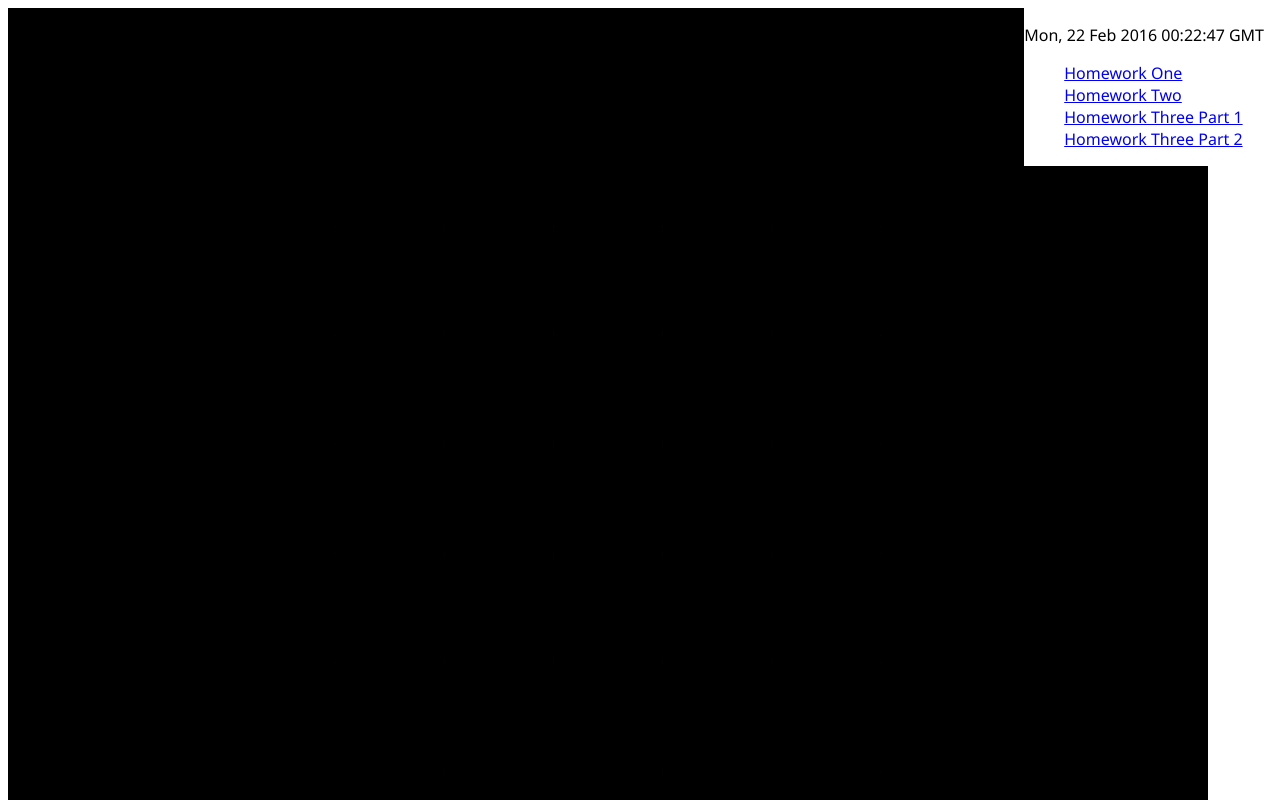
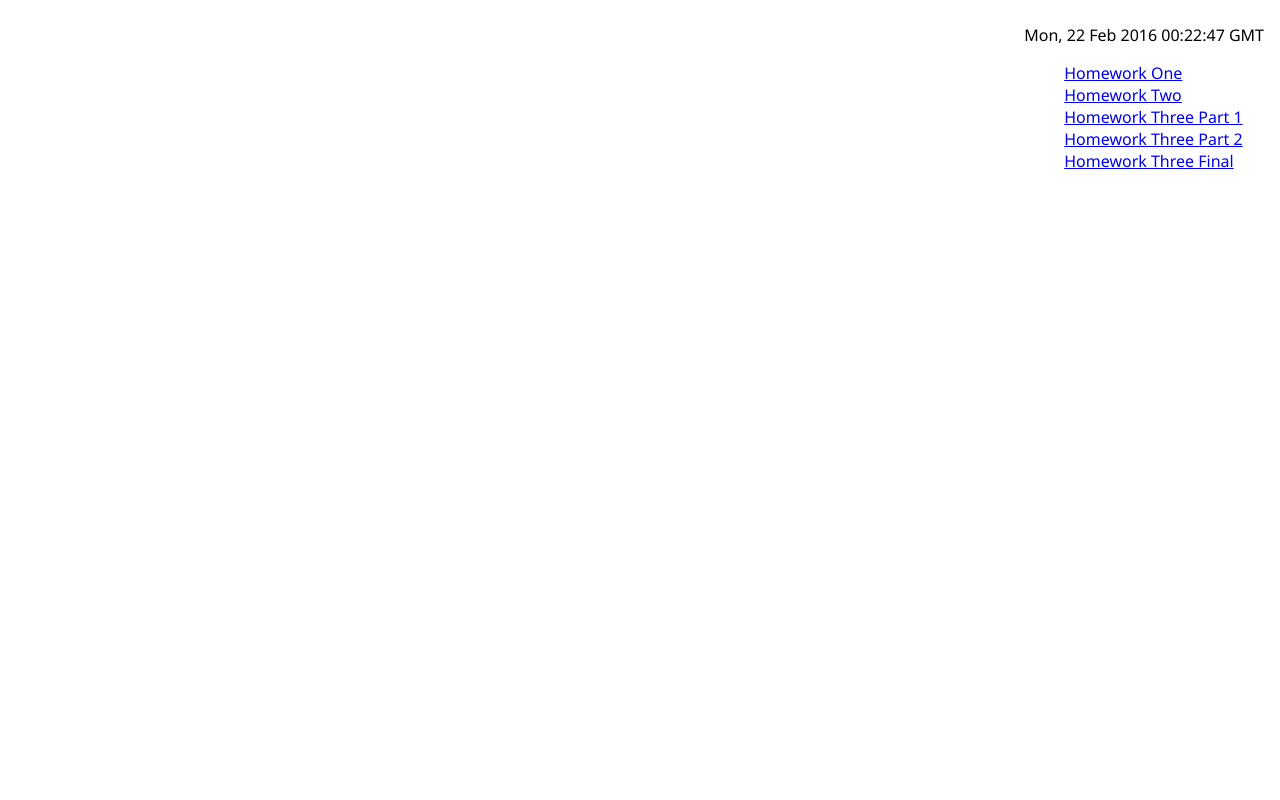
Before and after one commit to Nescient/cis600, a plain HTML site: page cis600/index.html in a window 1280 px wide. Shown: the top 800 px of the page. Drawn offline with nearby package versions, Linux system fonts and the light colour scheme; animation ran at ten frames a second.

Commit message:
added final
added another cellular automoton controller to clean up a lot of the
functionality.  now, rather than doing all ca's in parallel, we just do
one at a time and then trash it once we get the final values.

```diff
--- /dev/null
+++ b/cis600/Hw3ControllerFinal.js
@@ -0,0 +1,277 @@
+// Copyright © Sam Savage 2016
+var __extends = (this && this.__extends) || function (d, b) {
+    for (var p in b) if (b.hasOwnProperty(p)) d[p] = b[p];
+    function __() { this.constructor = d; }
+    d.prototype = b === null ? Object.create(b) : (__.prototype = b.prototype, new __());
+};
+var ColumnCountv2 = (function () {
+    function ColumnCountv2(column) {
+        this.column = 0;
+        this.counts = [];
+        this.entropy = [];
+        this.column = column;
+        return;
+    }
+    ColumnCountv2.prototype.addCount = function (str) {
+        this.counts[str] = (this.counts[str] ? this.counts[str] + 1 : 1);
+        return;
+    };
+    ColumnCountv2.prototype.updateEntropy = function (rowCount) {
+        this.entropy[rowCount - 1] = this.getEntropy(rowCount);
+    };
+    ColumnCountv2.prototype.getAvgEntropy = function () {
+        if (this.entropy.length > 0) {
+            var mean = 0;
+            for (var i = 0; i < this.entropy.length; ++i) {
+                mean += this.entropy[i];
+            }
+            return mean / this.entropy.length;
+        }
+        return 0;
+    };
+    ColumnCountv2.prototype.getEntropyVariance = function () {
+        var offset = 0; // throw away everything under 50 timesteps
+        if (this.entropy.length <= offset) {
+            return 0;
+        }
+        var mean = 0;
+        for (var i = offset; i < this.entropy.length; ++i) {
+            // mean += this.entropy[i] ? this.entropy[i] : 0;
+            mean += this.entropy[i];
+        }
+        mean /= (this.entropy.length - offset);
+        var variance = 0;
+        for (var i = offset; i < this.entropy.length; ++i) {
+            var delta = this.entropy[i] - mean;
+            variance += (delta * delta);
+        }
+        return variance / (this.entropy.length - offset);
+    };
+    ColumnCountv2.prototype.getEntropy = function (rowCount) {
+        var entropy = 0;
+        var valid_strings = Object.keys(this.counts);
+        var total_count = 0;
+        for (var i = 0; i < valid_strings.length; ++i) {
+            var count = this.counts[valid_strings[i]];
+            var weight = count / rowCount;
+            entropy += weight * (Math.log(weight) / Math.log(2));
+            total_count += count;
+        }
+        return 0 - entropy;
+    };
+    return ColumnCountv2;
+})();
+var CellularAutomatonv2 = (function () {
+    function CellularAutomatonv2(a, b, row) {
+        this.a = 0;
+        this.b = 0;
+        this.counts = [];
+        this.currentRow = [];
+        this.rowCount = 0;
+        this.ignoreCount = 0;
+        this.a = a;
+        this.b = b;
+        this.currentRow = row;
+        if (this.currentRow) {
+            //  this.rowCount = 1;
+            for (var i = 0; i < this.currentRow.length; ++i) {
+                // this.counts.push(new ColumnCount(i));
+                this.counts[this.counts.length] = new ColumnCountv2(i);
+            }
+        }
+        return;
+    }
+    CellularAutomatonv2.prototype.getA = function () {
+        return this.a;
+    };
+    CellularAutomatonv2.prototype.getB = function () {
+        return this.b;
+    };
+    CellularAutomatonv2.prototype.makeNewRow = function () {
+        if (this.rowCount < gMaxTimeStep) {
+            var len = this.currentRow.length;
+            if ((this.rowCount > (gMaxTimeStep / 4)) && (this.getEntropySigma() == 0)) {
+                return false;
+            }
+            var new_row = [];
+            for (var i = 0; i < len; ++i) {
+                var previous = this.currentRow[gRealMod(i - 1, len)];
+                var current = this.currentRow[gRealMod(i, len)];
+                var next = this.currentRow[gRealMod(i + 1, len)];
+                new_row.push(this.poly(this.a, this.b, previous, current, next));
+                if (new_row[i] > 1) {
+                    alert(new_row[i]);
+                }
+                else if (new_row[i] < 0) {
+                    alert(new_row[i]);
+                }
+            }
+            this.setNextRow(new_row);
+            return true;
+        }
+        return false;
+    };
+    // taken from Blair's ALife1Dim Java program
+    CellularAutomatonv2.prototype.poly = function (a, b, u, x, v) {
+        return (0.5 - 0.5 * Math.cos(Math.PI * (a + (a - b) * v + b * u * v - 2 * u * x * v)));
+    };
+    CellularAutomatonv2.prototype.setNextRow = function (row) {
+        this.currentRow = row;
+        if (this.ignoreCount <= 100) {
+            ++this.ignoreCount;
+        }
+        if (this.ignoreCount > 100) {
+            ++this.rowCount;
+            this.updateCountsAndEntropy();
+        }
+        return;
+    };
+    CellularAutomatonv2.prototype.updateCountsAndEntropy = function () {
+        for (var i = 0; i < this.currentRow.length; ++i) {
+            var value = gToHexString(this.currentRow[gRealMod(i, this.currentRow.length)]) +
+                gToHexString(this.currentRow[gRealMod(i + 1, this.currentRow.length)]) +
+                gToHexString(this.currentRow[gRealMod(i + 2, this.currentRow.length)]);
+            this.counts[i].addCount(value);
+            this.counts[i].updateEntropy(this.rowCount);
+        }
+    };
+    CellularAutomatonv2.prototype.getEntropySigma = function () {
+        var avg_variance = 0;
+        for (var i = 0; i < this.counts.length; ++i) {
+            // avg_variance += this.counts[i].getEntropyVariance();
+            avg_variance += this.counts[i].getAvgEntropy();
+        }
+        return avg_variance / this.counts.length;
+        //avg_variance /= this.counts.length;
+        //return Math.sqrt(avg_variance);
+    };
+    return CellularAutomatonv2;
+})();
+var Hw3Controllerv3 = (function (_super) {
+    __extends(Hw3Controllerv3, _super);
+    function Hw3Controllerv3(elementId) {
+        var _this = this;
+        _super.call(this, elementId);
+        //private data: CellularAutomaton[] = [];
+        this.increment = 0.05;
+        this.maxEntropy = 10;
+        this.minEntropy = 0;
+        this.timeStepIndex = 0;
+        this.boxCount = 0;
+        this.boxSize = 0;
+        //private caView: CaViewer = null;
+        //private caSelected: CellularAutomaton = null;
+        this.ca = null;
+        this.a = 0;
+        this.b = 0;
+        this.caIC = [];
+        this.doneCAs = [];
+        console.log("constructor");
+        //this.initializeCa();
+        var svg_size = length * 3;
+        var svg = d3.select("main").append("canvas");
+        svg.attr("width", svg_size).attr("height", svg_size);
+        var ctx = svg.node().getContext('2d');
+        ctx.translate(0, svg.node().height);
+        ctx.scale(1, -1);
+        this.boxCount = (1 / this.increment) + 1;
+        this.boxSize = svg_size / this.boxCount;
+        svg.on("click", function () { return _this.onMouse(); });
+        this.svg = svg;
+        this.statsBox = d3.select("main").append("div");
+        this.statsBox.attr("id", "hw3v3stats");
+        this.statsBox.attr("class", "hwstats");
+        for (var i = 0; i < length; ++i) {
+            this.caIC.push(Math.random());
+        }
+        this.ca = this.nextCA();
+        return;
+    }
+    Hw3Controllerv3.prototype.onMouse = function () {
+        var width = parseInt(this.svg.style("width"));
+        var height = parseInt(this.svg.style("height"));
+        var num_boxes = (1 / this.increment) + 1;
+        var box_size = width / num_boxes;
+        var mouse_event = d3.event["currentTarget"];
+        if (mouse_event) {
+            var mouse_pos = d3.mouse(mouse_event);
+            var col_number = Math.floor((mouse_pos[0] / width) * this.boxCount);
+            var row_number = Math.floor(((height - mouse_pos[1]) / height) * this.boxCount);
+            this.printStats(row_number, col_number);
+        }
+        return;
+    };
+    Hw3Controllerv3.prototype.dostuff = function () {
+        if (this.ca.makeNewRow()) {
+            var entropy = this.ca.getEntropySigma();
+            if (entropy > this.maxEntropy) {
+                this.maxEntropy = entropy;
+            }
+            if (entropy < this.minEntropy) {
+                this.minEntropy = entropy;
+            }
+            if (this.maxEntropy != this.minEntropy) {
+                entropy = (entropy - this.minEntropy) / (this.maxEntropy - this.minEntropy);
+            }
+            this.graphHeatMap(entropy, this.ca.getA() / this.increment, this.ca.getB() / this.increment, "#0000" + gToBlueHexString(entropy));
+        }
+        else {
+            this.doneCAs.push({
+                a: this.ca.getA(),
+                b: this.ca.getB(),
+                e: this.ca.getEntropySigma()
+            });
+            delete this.ca;
+            this.ca = this.nextCA();
+        }
+        if (this.ca == null) {
+            this.stop();
+        }
+        return;
+    };
+    Hw3Controllerv3.prototype.graphHeatMap = function (value, x, y, color) {
+        var context = this.svg.node().getContext("2d");
+        context.beginPath();
+        context.rect(x * this.boxSize, y * this.boxSize, this.boxSize, this.boxSize);
+        context.fillStyle = color;
+        context.fill();
+        context.closePath();
+        return;
+    };
+    Hw3Controllerv3.prototype.nextCA = function () {
+        var ca = null;
+        if (this.b < 1) {
+            ca = new CellularAutomatonv2(this.a, this.b, this.caIC);
+            if (this.a < 1) {
+                this.a = parseFloat((this.a + this.increment).toFixed(3));
+            }
+            else {
+                this.a = 0;
+                this.b = parseFloat((this.b + this.increment).toFixed(3));
+            }
+        }
+        return ca;
+    };
+    Hw3Controllerv3.prototype.printStats = function (row, col) {
+        var index = (row * this.boxCount) + col;
+        var cainfo = (this.ca) ?
+            { a: this.ca.getA(), b: this.ca.getB(), e: this.ca.getEntropySigma() } :
+            { a: -1, b: -1, e: -1 };
+        if (row >= 0 && col >= 0 && (index < this.doneCAs.length)) {
+            cainfo = this.doneCAs[index];
+        }
+        this.statsBox.selectAll("p").remove();
+        var info_p = this.statsBox.append("p");
+        var entropy_p = this.statsBox.append("p");
+        var stats_p = this.statsBox.append("p");
+        var statstr = "row " + row + ", col " + col + " where a=" + cainfo.a + " and b=" + cainfo.b;
+        info_p.text(statstr);
+        entropy_p.text("entropy standard deviation: " + cainfo.e);
+        if (this.ca) {
+            stats_p.text("row count:" + this.ca.rowCount);
+        }
+        return;
+    };
+    return Hw3Controllerv3;
+})(BaseTimer);
+//# sourceMappingURL=Hw3ControllerFinal.js.map
--- a/cis600/app.css
+++ b/cis600/app.css
@@ -53,3 +53,7 @@ span {
 #hw3v2stats {
     left: 1225px;
 }
+
+#hw3v3stats {
+    left: 1225px;
+}
--- a/cis600/index.html
+++ b/cis600/index.html
@@ -14,6 +14,7 @@
     <script src="Hw3Controller.js"></script>
     <script src="CaViewer.js"></script>
     <script src="Hw3ControllerPart2.js"></script>
+    <script src="Hw3ControllerFinal.js"></script>
 </head>
 <body>
     <div id="navdiv">
@@ -24,12 +25,14 @@
                 <li><a href="javascript:load_hw(2);">Homework Two</a></li>
                 <li><a href="javascript:load_hw(3);">Homework Three Part 1</a></li>
                 <li><a href="javascript:load_hw(3.2);">Homework Three Part 2</a></li>
+                <li><a href="javascript:load_hw(3.3);">Homework Three Final</a></li>
             </ul>
         </nav>
     </div>
     <main></main>
     <script>
-        var hw = "3.2";
+        var hw = "3.3";
+        var hw_controller = null;
         if (window.location.hash) {
             var index = window.location.hash.search("hw");
             hw = window.location.hash.substring(index + 2);
@@ -52,10 +55,16 @@
                     document.title += " - Colored Blair's Rule";
                     new Hw3Controller("timep").start();
                     break;
-                default:
                 case "3.2":
                     document.title += " - Entropy Heat Map";
-                    new Hw3Controllerv2("timep").start();
+                    hw_controller = new Hw3Controllerv2("timep")
+                    hw_controller.start();
+                    break;
+                default:
+                case "3.3":
+                    document.title += " - Entropy Heat Map";
+                    hw_controller = new Hw3Controllerv3("timep");
+                    hw_controller.start();
                     break;
             }
         }
```
Also changed, not shown: cis600/Hw3ControllerFinal.ts (added, +301 -0 lines), 2 other files.
